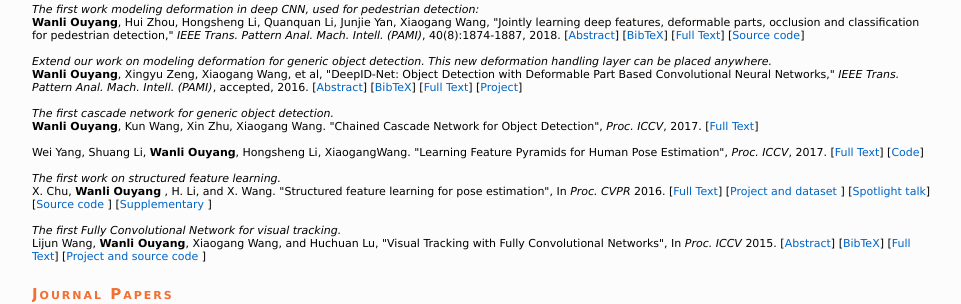
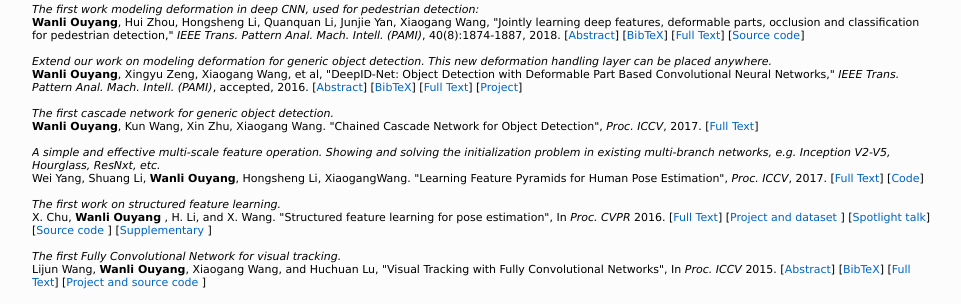
Before and after one commit to wlouyang/wlouyang.github.io, a plain HTML site: page saved_resource.htm in a window 1280 px wide. Shown: the part 1232-1536 px from the top of the page, without its empty margins (158-1119 px from the left). Drawn offline with Linux system fonts and the light colour scheme.

Commit message:
Add files via upload

```diff
--- a/saved_resource.htm
+++ b/saved_resource.htm
@@ -219,6 +219,9 @@ Yang, Zhe Wang, Hui Zhou, Xiaogang Wang,
 for Object Detection", <em>Proc. ICCV</em>, 2017.
                         [<a class="aLink" title="Download Full Text" href="http://openaccess.thecvf.com/content_ICCV_2017/papers/Ouyang_Chained_Cascade_Network_ICCV_2017_paper.pdf" target="_blank">Full Text</a>]
                         <br>  <br>
+
+<em> A simple and effective multi-scale feature operation. Showing and solving the initialization problem in existing multi-branch networks, e.g. Inception V2-V5, Hourglass, ResNxt, etc. </em>   <br>
+
 												Wei Yang, Shuang Li, <strong>Wanli Ouyang</strong>, Hongsheng Li, XiaogangWang. "Learning Feature Pyramids for Human Pose Estimation", <em>Proc. ICCV</em>, 2017.
                         [<a class="aLink" title="Download Full Text" href="http://openaccess.thecvf.com/content_ICCV_2017/papers/Yang_Learning_Feature_Pyramids_ICCV_2017_paper.pdf" target="_blank">Full Text</a>] [<a class="aLink" title="Code on Github" href="https://github.com/bearpaw/PyraNet" target="_blank">Code</a>]
                         <br>  <br>
```
